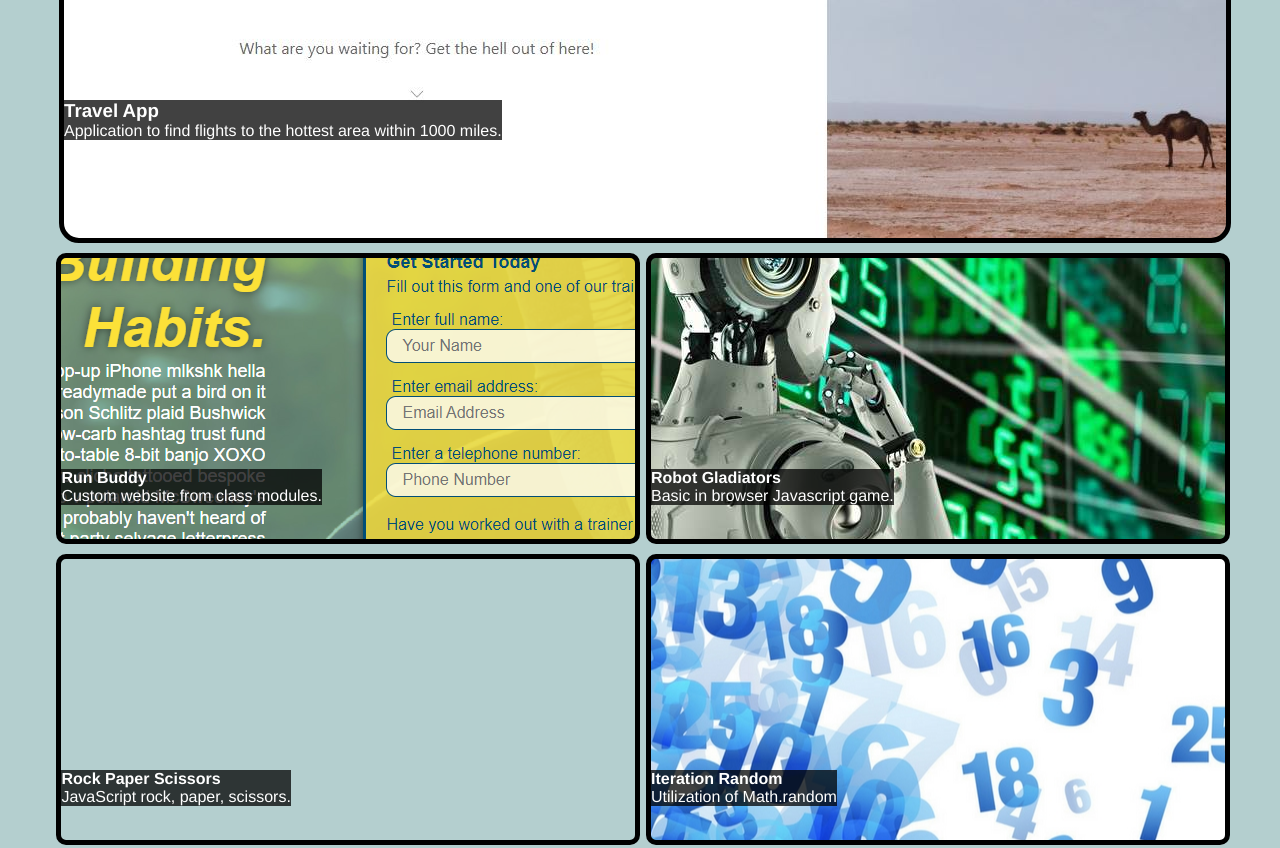
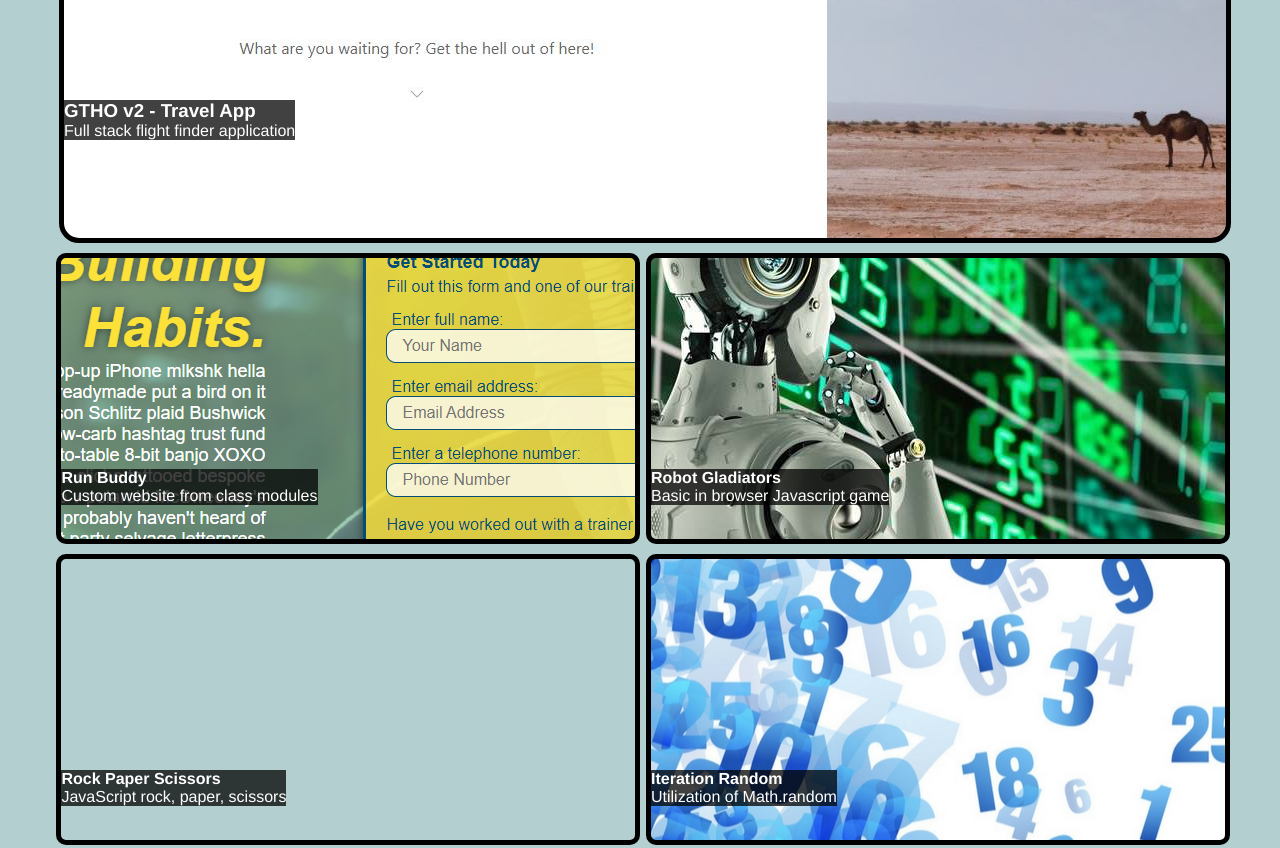
Before and after one commit to michalakisluke/Professional-Portfolio, a plain HTML site: page index.html in a window 1280 px wide. Shown: the part 1120-1968 px from the top of the page. Drawn offline with Linux system fonts and the light colour scheme.

Commit message:
<Updated portfolio for GTHOv2>

```diff
--- a/index.html
+++ b/index.html
@@ -42,14 +42,14 @@
                     Projects
                 </h2>
                 <div class="main-proj-link">
-                    <a href="https://michalakisluke.github.io/GTHO-Travel-App/?" target="_blank">
+                    <a href="https://github.com/michalakisluke/GTHO-v2" target="_blank">
                         <div class="main">
                             <div class="main-proj-description">
                                 <h3>
-                                    Travel App
+                                    GTHO v2 - Travel App
                                 </h3>
                                 <p>
-                                    Application to find flights to the hottest area within 1000 miles.
+                                    Full stack flight finder application
                                 </p>
                             </div>
                         </div>
@@ -64,7 +64,7 @@
                                         Run Buddy
                                     </h4>
                                     <p>
-                                        Custom website from class modules.
+                                        Custom website from class modules
                                     </p>
                                 </div>
                             </section>
@@ -78,7 +78,7 @@
                                         Robot Gladiators
                                     </h4>
                                     <p>
-                                        Basic in browser Javascript game.
+                                        Basic in browser Javascript game
                                     </p>
                                 </div>
                             </section>
@@ -92,7 +92,7 @@
                                         Rock Paper Scissors
                                     </h4>
                                     <p>
-                                        JavaScript rock, paper, scissors.
+                                        JavaScript rock, paper, scissors
                                     </p>
                                 </div>
                             </section>
```
